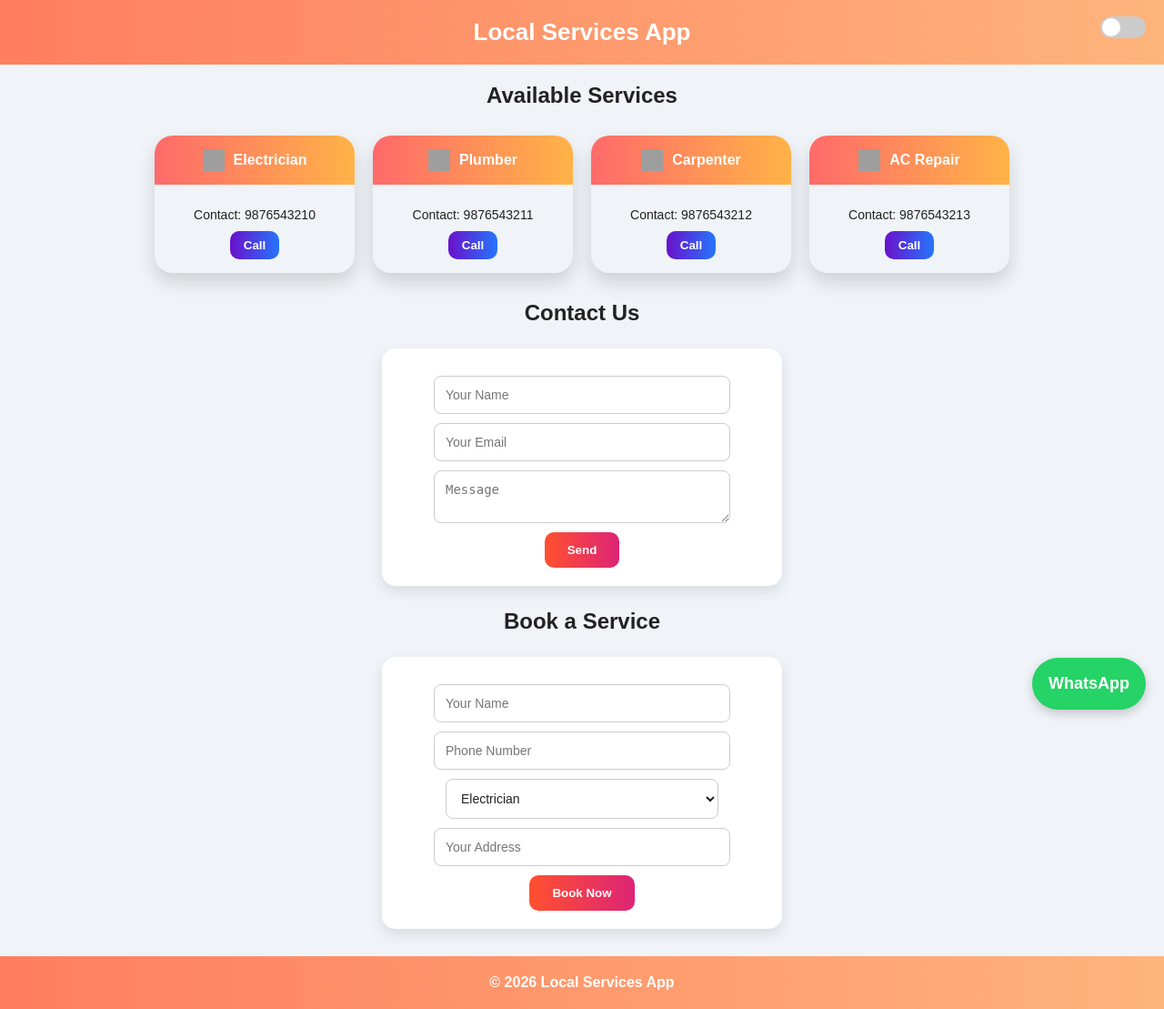
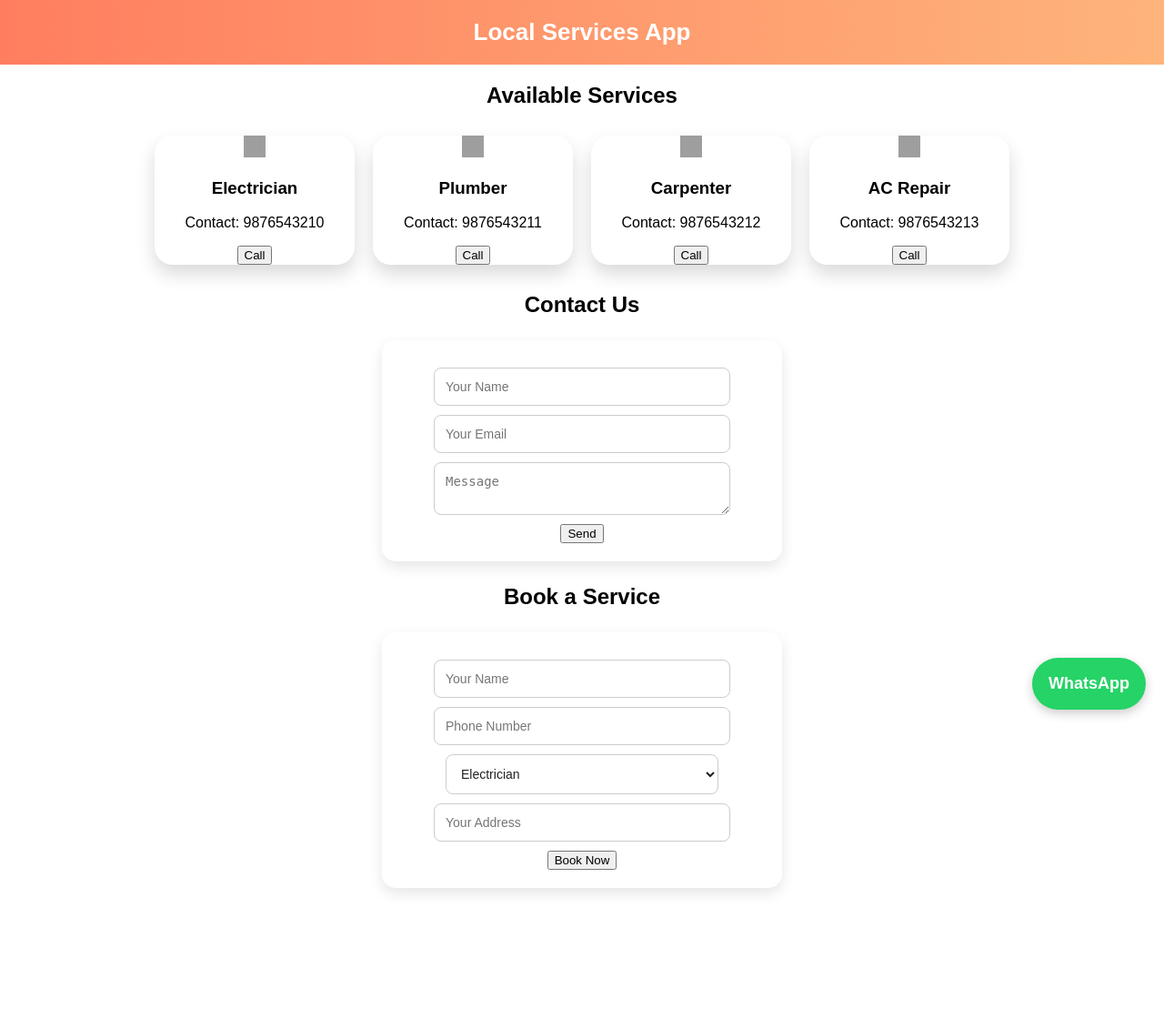
Before and after one commit to RizwanMansori/LocalServicesApp, a Flask app: page / in a window 1280 px wide. Shown: the whole page at 91% size. After the commit the page ends 982 px from the top, so only its background shows below. Run offline with Flask 3, Linux system fonts and the light colour scheme; grey boxes are pictures that could not be loaded.

Commit message:
Update index.html

```diff
--- a/templates/index.html
+++ b/templates/index.html
@@ -4,71 +4,49 @@
 <meta charset="UTF-8">
 <title>Local Services App</title>
 <link rel="stylesheet" href="{{ url_for('static', filename='style.css') }}">
+<meta name="viewport" content="width=device-width, initial-scale=1.0">
 </head>
-<body class="light-mode">
+<body>
 
-<header>
-  Local Services App
-  <label class="toggle-switch">
-    <input type="checkbox" id="darkModeToggle">
-    <span class="slider"></span>
-  </label>
-</header>
+<header>Local Services App</header>
 
-<h2 id="services">Available Services</h2>
+<h2>Available Services</h2>
 <div class="services">
 {% for service in services %}
   <div class="card">
-    <div class="card-header">
-      <img src="{{ url_for('static', filename='icons/'+service.name|lower+'.png') }}" class="service-icon">
-      {{ service.name }}
-    </div>
-    <div class="card-body">
-      <p>Contact: {{ service.contact }}</p>
-      <button onclick="window.location.href='tel:{{ service.contact }}'">Call</button>
-    </div>
+    <img src="{{ url_for('static', filename='icons/' + service.name|lower|replace(' ','_') + '.png') }}" class="service-icon">
+    <h3>{{ service.name }}</h3>
+    <p>Contact: {{ service.contact }}</p>
+    <button onclick="window.location.href='tel:{{ service.contact }}'">Call</button>
   </div>
 {% endfor %}
 </div>
 
-<h2 id="contact">Contact Us</h2>
-{% if success %}
-  <p class="success-msg">Your message has been sent!</p>
-{% endif %}
+<h2>Contact Us</h2>
+{% if success %}<p class="success">Message Sent!</p>{% endif %}
 <form method="post" action="/contact">
   <input type="text" name="name" placeholder="Your Name" required>
   <input type="email" name="email" placeholder="Your Email" required>
   <textarea name="message" placeholder="Message" required></textarea>
-  <button type="submit" class="submit-btn">Send</button>
+  <button type="submit">Send</button>
 </form>
 
-<h2 id="booking">Book a Service</h2>
-{% if booking_success %}
-  <p class="success-msg">Your booking has been received!</p>
-{% endif %}
+<h2>Book a Service</h2>
+{% if booking_success %}<p class="success">Booking Received!</p>{% endif %}
 <form method="post" action="/booking">
   <input type="text" name="name" placeholder="Your Name" required>
   <input type="tel" name="phone" placeholder="Phone Number" required>
-  <select name="service" required>
+  <select name="service">
     <option>Electrician</option>
     <option>Plumber</option>
     <option>Carpenter</option>
     <option>AC Repair</option>
   </select>
   <input type="text" name="address" placeholder="Your Address" required>
-  <button type="submit" class="submit-btn">Book Now</button>
+  <button type="submit">Book Now</button>
 </form>
 
-<a href="https://wa.me/919193626374" class="whatsapp" target="_blank">WhatsApp</a>
-
-<footer>© 2026 Local Services App</footer>
-
-<script>
-const toggle = document.getElementById('darkModeToggle');
-toggle.addEventListener('change', () => {
-  document.body.classList.toggle('dark-mode');
-});
-</script>
+<a href="https://wa.me/919876543210" class="whatsapp" target="_blank">WhatsApp</a>
 
 </body>
 </html>
```
